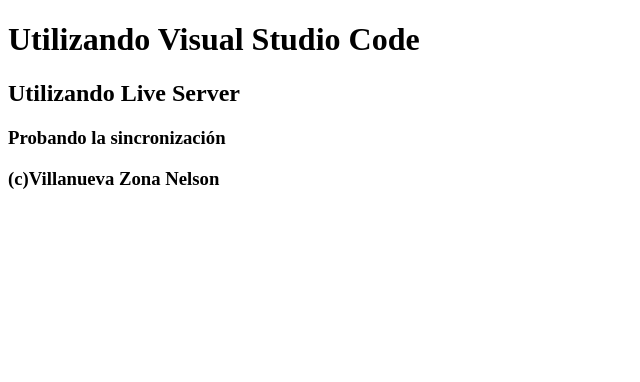
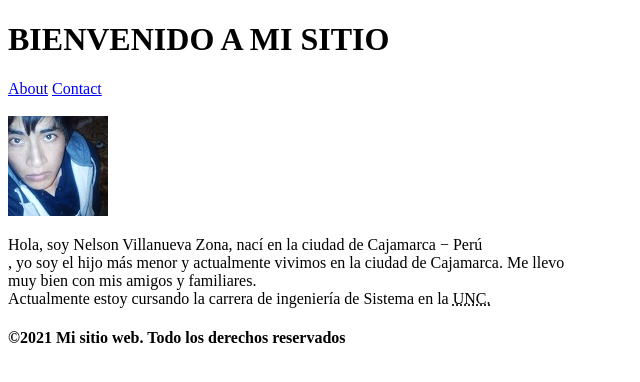
Before and after one commit to nelsonVZ/nelsonVZ.github.io, a plain HTML site: page index.html in a window 1280 px wide. Shown: the whole page, without its empty margins (0-640 px from the left). Drawn offline with Linux system fonts and the light colour scheme.

Commit message:
version V1.0

```diff
--- a/index.html
+++ b/index.html
@@ -8,21 +8,31 @@
 <head>
     <meta charset="utf-8">
     <meta http-equiv="X-UA-Compatible" content="IE=edge">
-    <title>Laboratorio de Ingeniería Web</title>
+    <title>Mi sitio web</title>
     <meta name="description" content="">
     <meta name="viewport" content="width=device-width, initial-scale=1">
     <link rel="stylesheet" href="">
 </head>
 
 <body>
-    <h1>Utilizando Visual Studio Code</h1>
-    <h2>Utilizando Live Server</h2>
-    <h3>Probando la sincronización</h3>
-    <h3>(c)Villanueva Zona Nelson</h3>
-    <!--[if lt IE 7]>
-            <p class="browsehappy">You are using an <strong>outdated</strong> browser. Please <a href="#">upgrade your browser</a> to improve your experience.</p>
-        <![endif]-->
-
+    <header>
+        <h1>BIENVENIDO A MI SITIO</h1>
+    </header>
+    <nav>
+        <a href="about.html">About</a>
+        <a href="contact.html">Contact</a>
+    </nav>
+    <section>
+        <article>
+            <br/>
+            <img src="imagenes/zona.jpg" alt="" />
+            <p>Hola, soy Nelson Villanueva Zona, nac&iacute; en la ciudad de Cajamarca &minus; Per&uacute;<br/> , yo soy el hijo m&aacute;s menor y actualmente vivimos en la ciudad de Cajamarca. Me llevo <br/> muy bien con mis amigos y familiares. <br/>                Actualmente estoy cursando la carrera de ingenier&iacute;a de Sistema en la <abbr title="Universidad nacional de Cajamarca">UNC.</abbr>
+            </p>
+        </article>
+    </section>
+    <footer>
+        <h4>&copy;2021 Mi sitio web. Todo los derechos reservados </h4>
+    </footer>
     <script src="" async defer></script>
 </body>
 
```
Also changed, not shown: about.html (added, +35 -0 lines), contact.html (added, +38 -0 lines), imagenes/zona.jpg (added).
